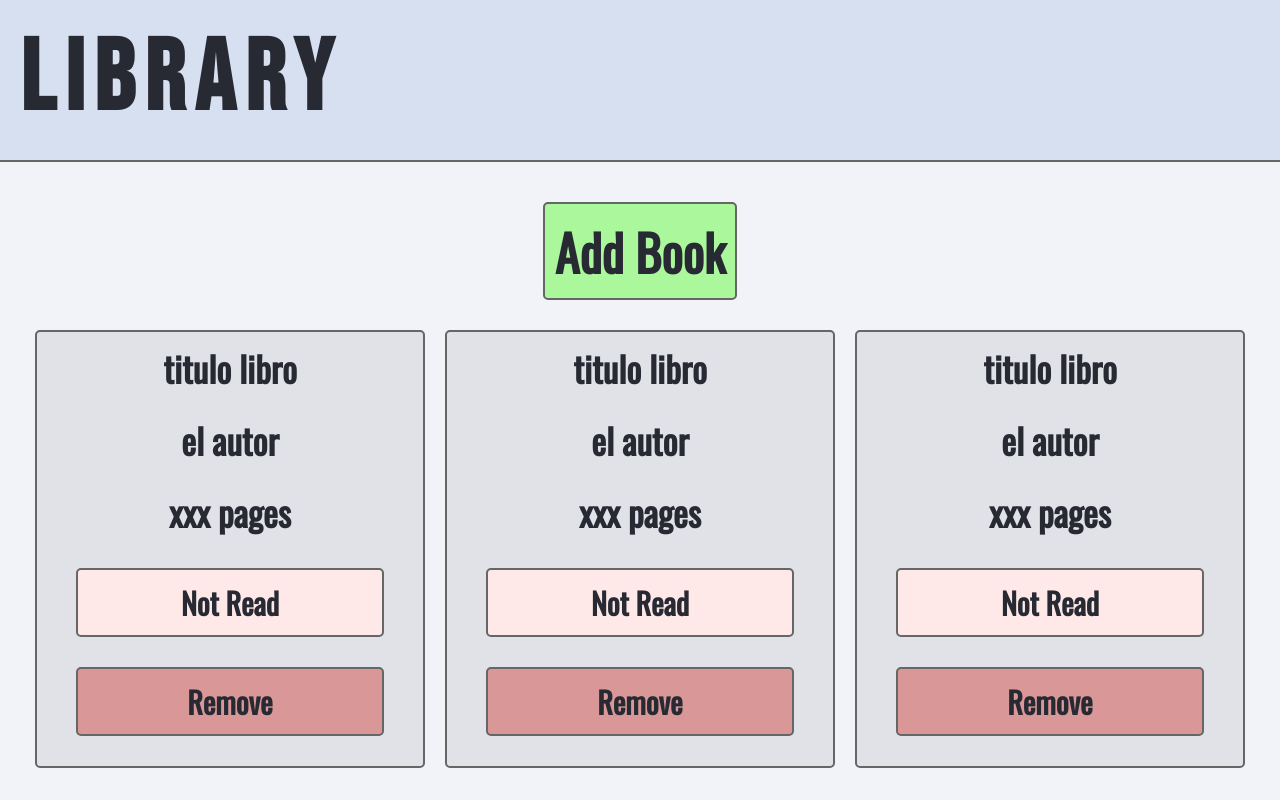
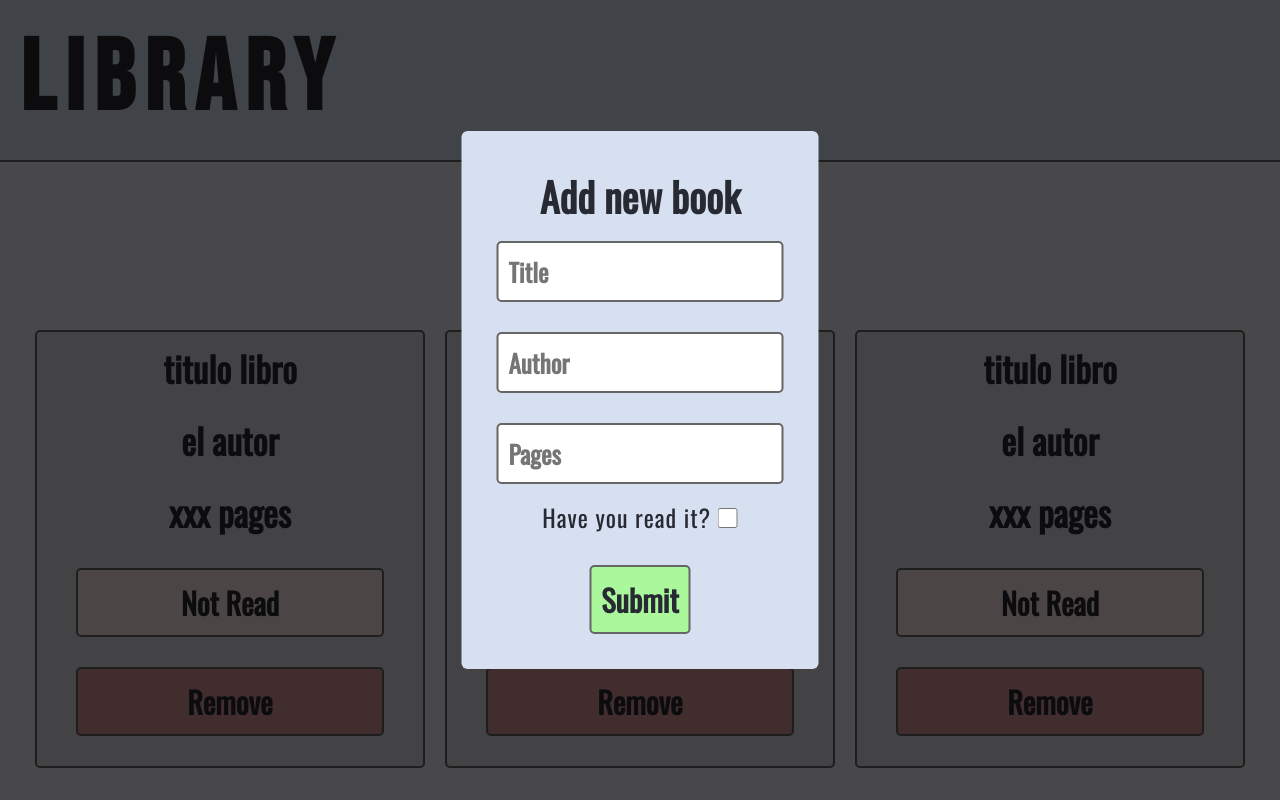
Before and after one commit to Valkyries12/library-practice, a plain HTML site: page index.html in a window 1280 px wide. Both pictures are taken after a click on the button "Add Book". Shown: the top 800 px of the page. Drawn offline with nearby package versions, Linux system fonts and the light colour scheme.

Commit message:
se crea funcionalidad boton add

```diff
--- a/app.js
+++ b/app.js
@@ -0,0 +1,21 @@
+//const btnAdd = document.querySelector(".btn-add");
+
+
+
+const togglePopup = (e) => {
+    const modal = document.querySelector(".modal");
+    const overlay = document.querySelector(".overlay");
+    if(e.target.classList.contains("btn-add")) {
+        modal.classList.toggle("hide");
+        overlay.classList.toggle("hide");
+    };
+    if(e.target.classList.contains("overlay")) {
+        modal.classList.toggle("hide");
+        overlay.classList.toggle("hide");
+    };
+
+};
+
+
+//btnAdd.addEventListener("click", togglePopup);
+window.addEventListener("click", (e) => {togglePopup(e)});
--- a/styles.css
+++ b/styles.css
@@ -57,6 +57,11 @@
     background-color: #ABF79C;
     font-size: 40px;
     margin-bottom: 30px;
+    transition: .5s background;
+}
+
+.btn-add:hover {
+    background-color: #9AE68b;
 }
 
 .card {
```
